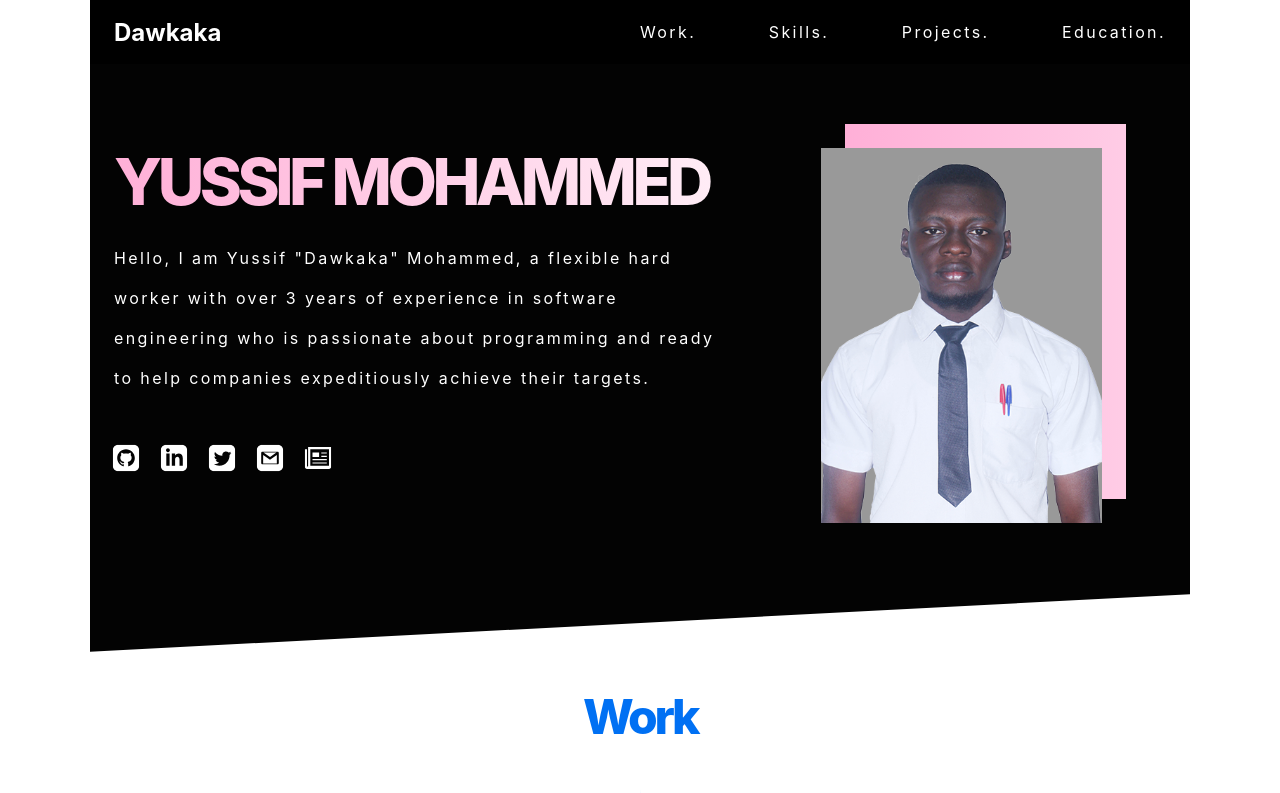
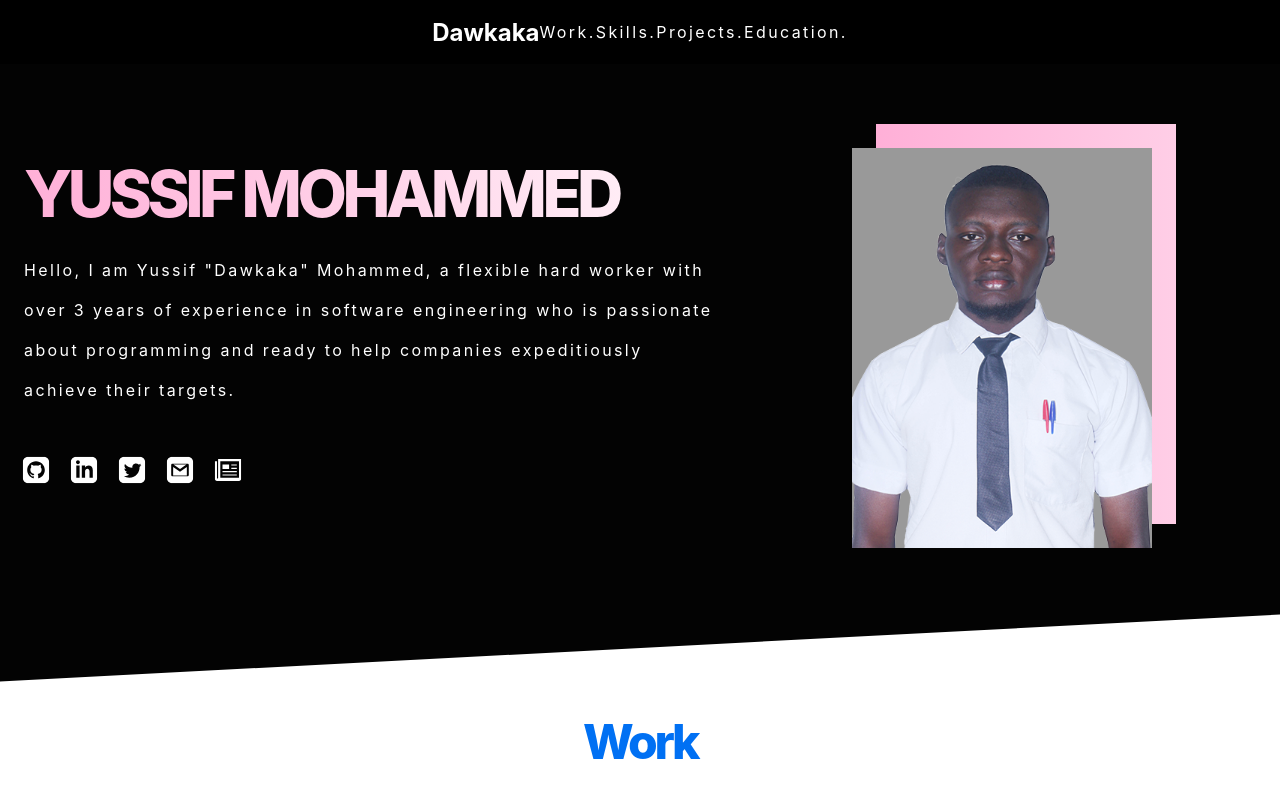
Before and after one commit to dawkaka/portfolio-site, a Next.js app: page / in a window 1280 px wide. Shown: the top 793 px of the page. Built offline with nearby package versions, Linux system fonts and the light colour scheme.

Commit message:
nav 100 width

```diff
--- a/components/footer.tsx
+++ b/components/footer.tsx
@@ -1,12 +1,20 @@
 import {FunctionComponent} from 'react'
+
+import styles from '../styles/Home.module.scss'
 
 const Footer: FunctionComponent = () => {
 
   return (
-    <footer style={{textAlign:"center", color:"lightgray",
-                    backgroundColor: "var(--background)", paddingBottom: "var(--gap)"}}>
-    <p>Yussif © 2022, Some rights reserved.</p>
+
+    <footer style ={{display:"flex", justifyContent:"center"}}>
+        <div className={styles.heroMain}>
+        <div style={{textAlign:"center", color:"lightgray",
+                        backgroundColor: "var(--background)", paddingBottom: "var(--gap)"}}>
+      <p>dawkaka © 2022, some rights reserved.</p>
+      </div>
+      </div>
     </footer>
+
   )
 
 }
--- a/components/layout.tsx
+++ b/components/layout.tsx
@@ -7,7 +7,7 @@ import Footer from './footer'
 
 const Layout: FunctionComponent<{children: ReactNode}> = ({children}) => {
     return (
-        <div className={`${styles.container}`}>
+        <div style={{width: '100vw'}}>
         <Head>
           <title>Yussif Mohammed | A flexible software engineer</title>
           <meta name="description" content="Yussif Mohammed, A flexible software developer's portfolio" />
--- a/components/navbar.tsx
+++ b/components/navbar.tsx
@@ -46,8 +46,9 @@ const NavBar: FunctionComponent = () => {
   }
 
    return(
+
+     <header className={styles.header}>
      <div className={styles.heroMain}>
-     <header>
      <nav className={styles.flexBetween}>
      <div className={styles.logoContainer}>
      <h1 className={styles.logo}>Dawkaka</h1>
@@ -63,8 +64,9 @@ const NavBar: FunctionComponent = () => {
      <div className={styles.humLine}></div>
      </div>
      </nav>
+     </div>
      </header>
-     </div>
+
    )
 }
 
--- a/styles/Home.module.scss
+++ b/styles/Home.module.scss
@@ -15,10 +15,20 @@
  background-color: var(--background)
 } */
 
-@media only screen and (min-width: 1100px) {
+@media only screen and (min-width: 1300px) {
     .heroMain {
-     width: 1100px;
+     width: 1300px;
    }
+}
+
+.header {
+  position: fixed;
+  background-color: var(--background);
+  display: flex;
+  justify-content: center;
+  width: 100%;
+  z-index: 1;
+
 }
 
 
@@ -28,13 +38,8 @@
   align-items: center;
   padding-block: var(--gap-half);
   padding-inline: var(--gap);
-  width: min(100%,1100px);
-  position: fixed;
-  top: 0;
-  z-index: 1;
-  background-color: var(--background)
+}
 
-}
 
 .navLinksContainer {
   display: flex;
@@ -189,7 +194,12 @@
   line-height: 1;
 }
 
-
+.headerNormal {
+  font-size: 1.8rem;
+  letter-spacing: -.05em;
+  font-weight: 700;
+  line-height: 1;
+}
 
 @keyframes headerbackground {
   from{
@@ -259,6 +269,11 @@
     font-size: 2.5rem
   }
 
+  .headerNormal {
+    font-size: 1.4rem;
+  }
+
+
   .textNormal {
     line-height: 2;
     letter-spacing: .1em
@@ -276,12 +291,18 @@
   }
 
   .headerBig {
-    font-size: 1.5rem
+    font-size: 1.3rem
   }
+
+  .headerNormal {
+    font-size: 1rem;
+  }
+
  .textNormal {
    line-height: 1.2;
    letter-spacing: .08em;
  }
+
 }
 
 .socialsContainer {
@@ -465,7 +486,8 @@
     border-radius: 50%;
     height: 10px;
     width: 9px;
-    border: 1px solid var(--styleColor)
+    border: 1px solid var(--styleColor);
+    background-color: var(--background)
   }
 
   .line2::after {
--- a/styles/globals.scss
+++ b/styles/globals.scss
@@ -83,7 +83,7 @@ a {
 }
 
 
-@media only screen and (min-width: 1100px) {
+@media only screen and (min-width: 1300px) {
    body, main {
      display: flex;
      flex-direction: column;
```
